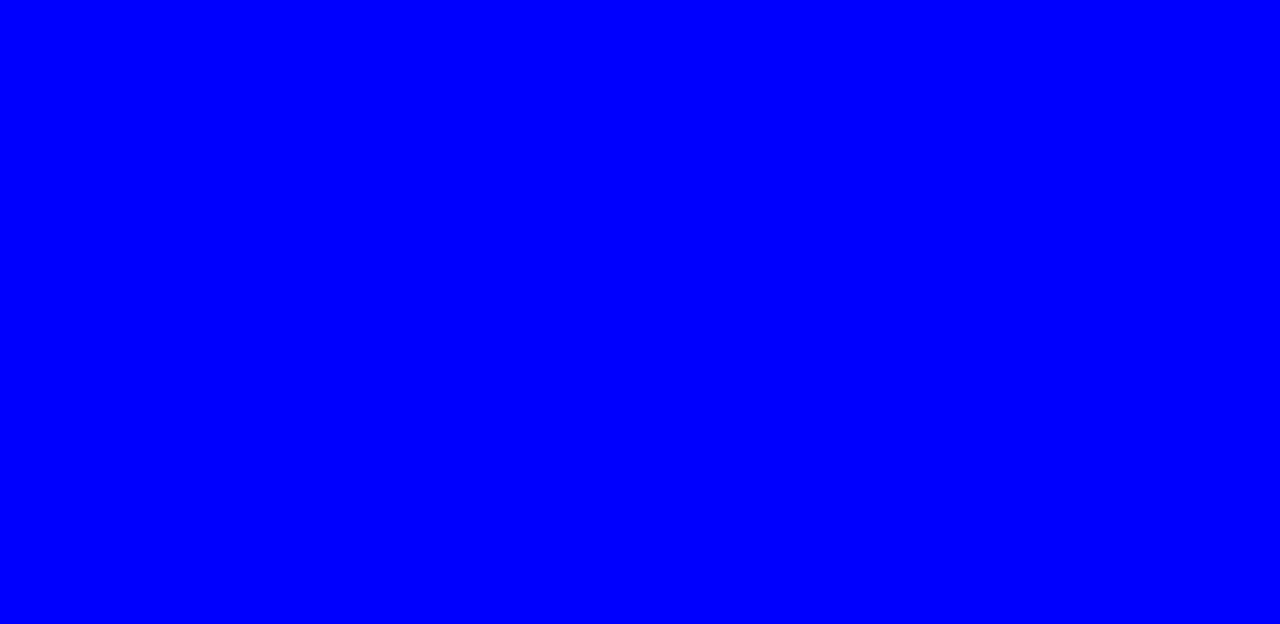
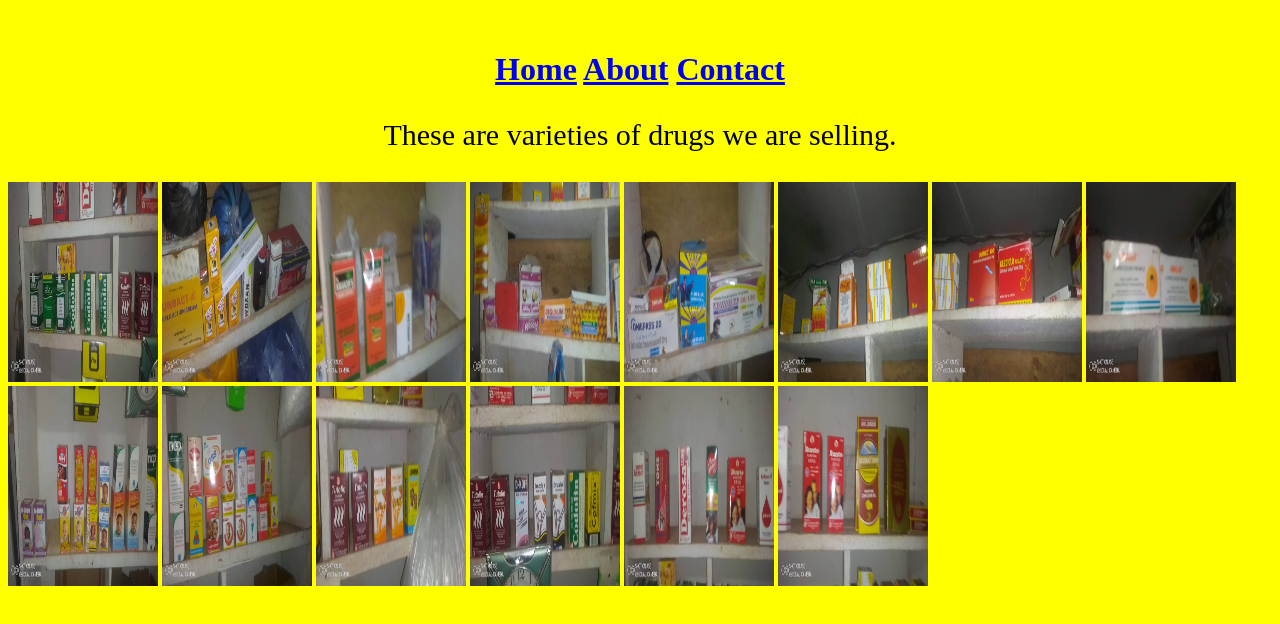
Before and after one commit to davidogunsade/Kraviod, a plain HTML site: page home.html in a window 1280 px wide. Drawn offline with Linux system fonts and the light colour scheme.

Commit message:
Add files via upload

```diff
--- a/home.html
+++ b/home.html
@@ -1,11 +1,32 @@
 <!DOCTYPE html>
 <html lang="en">
 <head>
+    <marquee><b>Welcome to this JUMOGSAM PHARMACY WEBSITE and what can we do for you</marquee></b>
     <meta charset="UTF-8">
     <meta name="viewport" content="width=device-width, initial-scale=1.0">
     <title>Home</title>
 </head>
-<body style="background-color: blue;">
+    <h1 style="text-align: center; color:yellow;">
+    <a href="home.html">Home</a>
+    <a href="about.html">About</a>
+    <a href="contact.html">Contact</a>
+        </h1>
+       <body style="background-color:yellow ">
+<p style="text-align: center; color: black; font-size:30px;">These are varieties of drugs we are selling.</p>
+        <img src="drug1.html.jpg" height="200" width="150">
+        <img src="drug2.html.jpg" height="200" width="150">
+        <img src="drug3.html.jpg" height="200" width="150">
+        <img src="drug4.html.jpg" height="200" width="150">
+        <img src="drug5.html.jpg" height="200" width="150">
+        <img src="drug6.html.jpg" height="200" width="150">
+        <img src="drug7.html (2).jpg" height="200" width="150">
+        <img src="drug8.html.jpg" height="200" width="150">
+        <img src="drug9.html.jpg" height="200" width="150">
+        <img src="drug10.html.jpg" height="200" width="150">
+        <img src="drug11.html.jpg" height="200" width="150">
+        <img src="drug12.html.jpg" height="200" width="150">
+        <img src="drug13..html.jpg" height="200" width="150">
+        <img src="drug14.html.jpg" height="200" width="150">
 
 </body>
 </html>
```
Also changed, not shown: index.html (+4 -10 lines), drug1.html.jpg (added), drug10.html.jpg (added), drug11.html.jpg (added), drug12.html.jpg (added), drug13..html.jpg (added), drug14.html.jpg (added), drug2.html.jpg (added), drug3.html.jpg (added), drug4.html.jpg (added), drug5.html.jpg (added), drug6.html.jpg (added), drug7.html (2).jpg (added), drug8.html.jpg (added), 1 more files.
